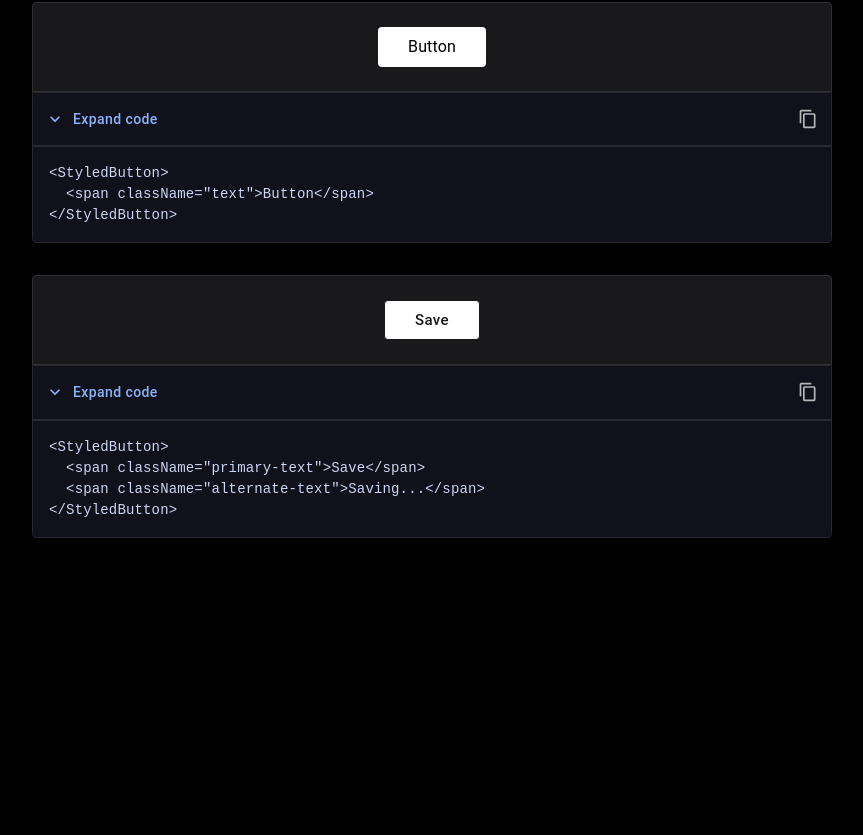
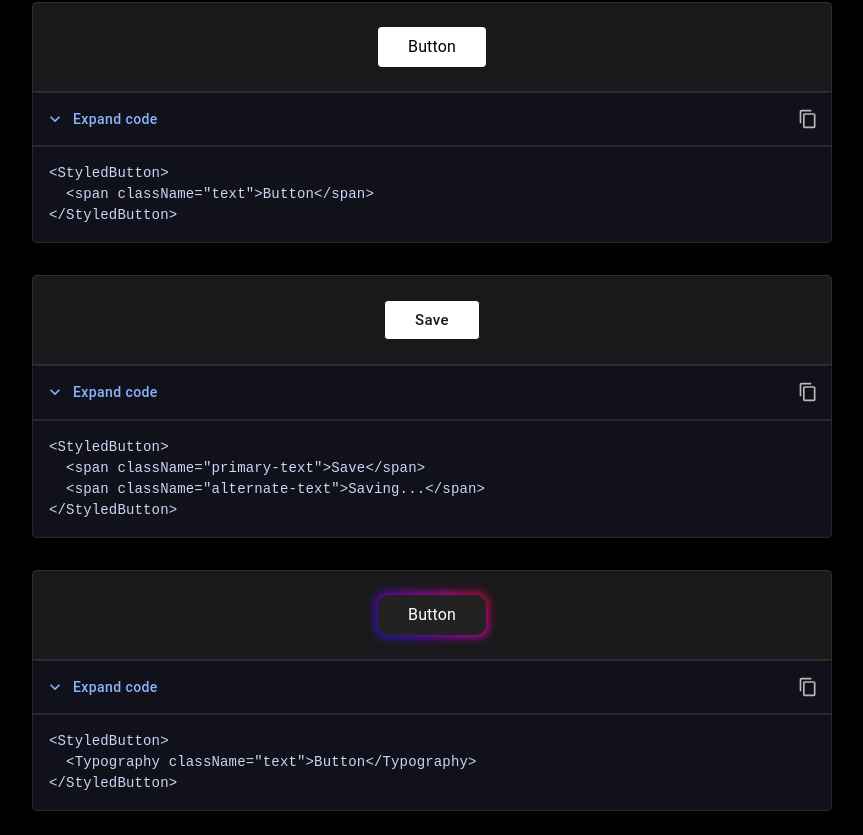
Before and after one commit to Surjendu-kar/ByteUI-Core, a React (Vite) app: page / in a window 1280 px wide. Shown: the part 931-1766 px from the top of the page, without its empty margins (308-1171 px from the left). Before the commit the page ends 1493 px from the top, so only its background shows below. Built offline with nearby package versions, Linux system fonts and the light colour scheme.

Commit message:
add new btn6

```diff
--- /dev/null
+++ b/src/components/Buttons/Button6.tsx
@@ -0,0 +1,224 @@
+import { FC } from "react";
+import { Button, styled, keyframes, Typography } from "@mui/material";
+import CodeViewer from "../CodeViewer/CodeViewer";
+
+const gradientAnimation = keyframes`
+  0% {
+    background-position: 0 0;
+  }
+  50% {
+    background-position: 400% 0;
+  }
+  100% {
+    background-position: 0 0;
+  }
+`;
+
+const glowingEffect = keyframes`
+  from {
+    opacity: 1;
+  }
+  to {
+    opacity: 0.8;
+  }
+`;
+
+const StyledButton = styled(Button)(() => ({
+  height: "40px",
+  padding: "0 30px",
+  backgroundColor: "#111",
+  border: "none",
+  outline: "none",
+  color: "#FFFFFF",
+  cursor: "pointer",
+  position: "relative",
+  zIndex: 0,
+  borderRadius: "10px",
+  userSelect: "none",
+  display: "inline-flex",
+  alignItems: "center",
+  justifyContent: "center",
+  fontFamily: '"JetBrains Mono", monospace',
+  fontSize: "18px",
+  fontWeight: 500,
+  letterSpacing: 0,
+  margin: 0,
+  textTransform: "none",
+  transition: "all 0.3s ease-in-out",
+
+  "&::before": {
+    content: '""',
+    background: `linear-gradient(
+      45deg,
+      #ff0000,
+      #ff7300,
+      #fffb00,
+      #48ff00,
+      #00ffd5,
+      #002bff,
+      #7a00ff,
+      #ff00c8,
+      #ff0000
+    )`,
+    position: "absolute",
+    top: -2,
+    left: -2,
+    backgroundSize: "400%",
+    zIndex: -1,
+    filter: "blur(5px)",
+    width: "calc(100% + 4px)",
+    height: "calc(100% + 4px)",
+    animation: `${gradientAnimation} 20s linear infinite, ${glowingEffect} 2s ease-in-out infinite`,
+    transition: "opacity 0.3s ease-in-out",
+    borderRadius: "10px",
+    opacity: 0.8,
+  },
+
+  "&::after": {
+    zIndex: -1,
+    content: '""',
+    position: "absolute",
+    width: "100%",
+    height: "100%",
+    background: "#222",
+    left: 0,
+    top: 0,
+    borderRadius: "10px",
+  },
+
+  "&:hover::before": {
+    opacity: 1,
+  },
+
+  "& .text": {
+    zIndex: 1,
+    position: "relative",
+  },
+}));
+
+const Button6: FC = () => {
+  const shortCode = `<StyledButton>
+  <Typography className="text">Button</Typography>
+</StyledButton>`;
+
+  const fullCode = `import { FC } from "react";
+import { Button, styled, keyframes, Typography } from "@mui/material";
+
+const gradientAnimation = keyframes\`
+  0% {
+    background-position: 0 0;
+  }
+  50% {
+    background-position: 400% 0;
+  }
+  100% {
+    background-position: 0 0;
+  }
+\`;
+
+const glowingEffect = keyframes\`
+  from {
+    opacity: 1;
+  }
+  to {
+    opacity: 0.8;
+  }
+\`;
+
+const StyledButton = styled(Button)(() => ({
+  height: "40px",
+  padding: "0 30px",
+  backgroundColor: "#111",
+  border: "none",
+  outline: "none",
+  color: "#FFFFFF",
+  cursor: "pointer",
+  position: "relative",
+  zIndex: 0,
+  borderRadius: "10px",
+  userSelect: "none",
+  display: "inline-flex",
+  alignItems: "center",
+  justifyContent: "center",
+  fontFamily: '"JetBrains Mono", monospace',
+  fontSize: "18px",
+  fontWeight: 500,
+  letterSpacing: 0,
+  margin: 0,
+  textTransform: "none",
+  transition: "all 0.3s ease-in-out",
+
+  "&::before": {
+    content: '""',
+    background: \`linear-gradient(
+      45deg,
+      #ff0000,
+      #ff7300,
+      #fffb00,
+      #48ff00,
+      #00ffd5,
+      #002bff,
+      #7a00ff,
+      #ff00c8,
+      #ff0000
+    )\`,
+    position: "absolute",
+    top: -2,
+    left: -2,
+    backgroundSize: "400%",
+    zIndex: -1,
+    filter: "blur(5px)",
+    width: "calc(100% + 4px)",
+    height: "calc(100% + 4px)",
+    animation: \`\${gradientAnimation} 20s linear infinite, \${glowingEffect} 2s ease-in-out infinite\`,
+    transition: "opacity 0.3s ease-in-out",
+    borderRadius: "10px",
+    opacity: 0.8,
+  },
+
+  "&::after": {
+    zIndex: -1,
+    content: '""',
+    position: "absolute",
+    width: "100%",
+    height: "100%",
+    background: "#222",
+    left: 0,
+    top: 0,
+    borderRadius: "10px",
+  },
+
+  "&:hover::before": {
+    opacity: 1,
+  },
+
+  "& .text": {
+    zIndex: 1,
+    position: "relative",
+  },
+}));
+
+const ButtonDemo: FC = () => {
+  return (
+    <StyledButton>
+      <Typography className="text">Button</Typography>
+    </StyledButton>
+  );
+};
+
+export default ButtonDemo;`;
+
+  const ButtonDemo: FC = () => {
+    return (
+      <StyledButton>
+        <Typography className="text">Button</Typography>
+      </StyledButton>
+    );
+  };
+
+  return (
+    <CodeViewer shortCode={shortCode} fullCode={fullCode} demo={ButtonDemo} />
+  );
+};
+
+export default Button6;
--- a/src/components/Buttons/Buttons.tsx
+++ b/src/components/Buttons/Buttons.tsx
@@ -4,6 +4,7 @@ import Button2 from "./Button2";
 import Button3 from "./Button3";
 import Button4 from "./Button4";
 import Button5 from "./Button5";
+import Button6 from "./Button6";
 
 function Buttons() {
   return (
@@ -23,6 +24,9 @@ function Buttons() {
       <Box sx={{ width: "100%" }}>
         <Button5 />
       </Box>
+      <Box sx={{ width: "100%" }}>
+        <Button6 />
+      </Box>
     </Stack>
   );
 }
```
